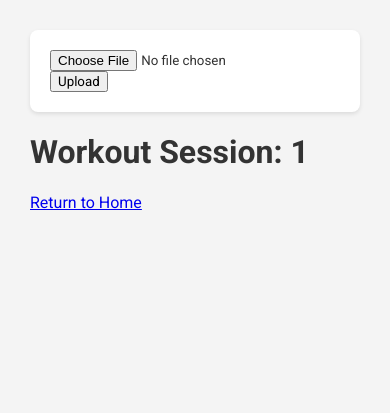
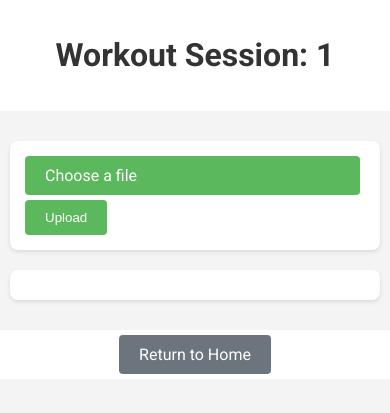
Before and after one commit to zhangmatt/gym, a Flask app: page /workout-session/1 in a window 390 px wide. Shown: the top 413 px of the page. Run offline with Flask 3, Linux system fonts and the light colour scheme; some libraries are stand-ins or nearby versions.

Commit message:
added delete buttons

```diff
--- a/app.py
+++ b/app.py
@@ -2,14 +2,16 @@
 import os
 from flask import Flask, request, render_template, jsonify, redirect, url_for, flash
 from werkzeug.utils import secure_filename
+from flask_wtf.csrf import CSRFProtect
 
 # Create a Flask application instance
 # '__name__' is a special variable that gets as value the name of the Python script
-app = Flask(__name__)
+app = Flask(__name__, static_folder='static')
+app.config['SECRET_KEY'] = 'poopy123megan'  # Make sure to set a secure secret key
 
 # Configure the maximum upload size (e.g., 16MB) and upload folder
 app.config['MAX_CONTENT_LENGTH'] = 16 * 1024 * 1024
-app.config['UPLOAD_FOLDER'] = 'uploads/'
+app.config['UPLOAD_FOLDER'] = 'static/uploads/'
 
 # Ensure the upload folder exists
 if not os.path.exists(app.config['UPLOAD_FOLDER']):
@@ -39,15 +41,12 @@ def upload_file():
         if file and allowed_file(file.filename):
             filename = secure_filename(file.filename)
             file_path = os.path.join(app.config['UPLOAD_FOLDER'], filename)
-            try:
-                file.save(file_path)
-            except IOError as e:
-                # Log the error and inform the user
-                print(f"Error saving file: {e}")
-                flash('Error saving file.')
-                return redirect(request.url)
-            return redirect(url_for('home'))
+            file.save(file_path)
+            # Render a template showing the uploaded image
+            image_url = url_for('static', filename=os.path.join('uploads', filename))
+            return render_template('display_image.html', image_url=image_url)
     return render_template('upload.html')
+
 
 # Define a route for the homepage, which can handle both GET and POST requests
 @app.route('/', methods=['GET', 'POST'])
@@ -64,33 +63,56 @@ def home():
             workout_sessions[session_title] = []
         workout_sessions[session_title].append(workout)
 
-    # Ensure that 'workout_sessions' is passed to the template
-    files = os.listdir(app.config['UPLOAD_FOLDER']) if os.path.exists(app.config['UPLOAD_FOLDER']) else []
-    return render_template('home.html', files=files, workout_sessions=workout_sessions)
+        print("Added workout:", workout)  # Print workout to verify data
+
+    return render_template('home.html', workout_sessions=workout_sessions)
 
 
 @app.route('/start-workout/<session_title>', methods=['GET'])
+def start_workout(session_title):
+    # Assuming you have all necessary data loaded or calculated
+    # Redirect to the workout session page with the session data
+    return redirect(url_for('workout_session', session_title=session_title))
 
-def start_workout(session_title):
-    session_workouts=workout_sessions.get(session_title,[])
-    return jsonify(session_workouts)
 
-@app.route('/workout-session/<session_title>')
+@app.route('/workout-session/<session_title>', methods=['GET', 'POST'])
+@app.route('/workout-session/<session_title>', methods=['GET', 'POST'])
 def workout_session(session_title):
     workouts = workout_sessions.get(session_title, [])
+    # Check for additional POST handling if needed
+    if request.method == 'POST' and 'file' in request.files:
+        file = request.files['file']
+        if file.filename != '' and allowed_file(file.filename):
+            filename = secure_filename(file.filename)
+            file_path = os.path.join(app.config['UPLOAD_FOLDER'], filename)
+            file.save(file_path)
+            image_url = url_for('static', filename='uploads/' + filename)
+            flash('File successfully uploaded')
+
     return render_template('workout_session.html', session_title=session_title, workouts=workouts)
 
-@app.route('/delete-session/<session_title>')
+
+@app.route('/delete-session/<session_title>', methods=['POST'])
 def delete_session(session_title):
     if session_title in workout_sessions:
         del workout_sessions[session_title]  # Delete the entire session
+        flash('Session deleted successfully')
+    else:
+        flash('Session not found', 'error')
     return redirect(url_for('home'))  # Redirect back to the home page after deletion
 
+
 @app.route('/delete-workout/<session_title>/<int:workout_index>')
-def delete_workout(session_title, workout_index):
-    if session_title in workout_sessions and workout_index < len(workout_sessions[session_title]):
-        workout_sessions[session_title].pop(workout_index)  # Remove the workout by index
-    return redirect(url_for('home'))  # Redirect back to the home page after deletion
+@app.route('/delete-exercise/<session_title>/<int:exercise_index>', methods=['POST'])
+def delete_exercise(session_title, exercise_index):
+    if session_title in workout_sessions and 0 <= exercise_index < len(workout_sessions[session_title]):
+        del workout_sessions[session_title][exercise_index]
+        # Optionally, flash a message to confirm deletion
+        flash('Exercise deleted successfully', 'success')
+    else:
+        flash('Exercise could not be found', 'error')
+    return redirect(url_for('workout_session', session_title=session_title))
+
 
 
 # Check if the script is executed as the main program
--- a/static/styles.css
+++ b/static/styles.css
@@ -1,86 +1,295 @@
-
-html, body, p, h1, h2, h3, h4, h5, h6, button, input, textarea {
+html, body {
     font-family: 'Roboto', sans-serif;
+    margin: 0;
+    padding: 0;
+    background-color: #f4f4f4;
+    color: #333;
 }
 
-body {
-    background-color: #f4f4f4;
-    margin: 20px;
-    color: #333;
+header, footer {
+    background-color: #ffffff;
+    padding: 20px;
+    text-align: center;
+}
+
+main {
+    padding: 20px;
+}
+
+.form-section, .sessions {
+    background: #fff;
+    padding: 20px;
+    margin-bottom: 20px;
+    border-radius: 8px;
+    box-shadow: 0 2px 4px rgba(0,0,0,0.1);
+}
+
+.form-group {
+    margin-bottom: 10px;
+}
+
+label {
+    display: block;
+    margin-bottom: 5px;
+}
+
+input[type="text"], input[type="number"] {
+    width: calc(100% - 22px);
+    padding: 10px;
+    margin-bottom: 10px;
+    border: 1px solid #ddd;
+    border-radius: 4px;
+}
+
+.btn {
+    display: inline-block;
+    background-color: #4CAF50;
+    color: white;
+    padding: 10px 20px;
+    text-decoration: none;
+    border-radius: 5px;
+    cursor: pointer;
+}
+
+.btn:hover {
+    background-color: #45a049;
+}
+
+ul {
+    list-style: none;
+    padding: 0;
+}
+
+li {
+    padding: 10px;
+    border-radius: 5px;
+    background: #f9f9f9;
+    margin-bottom: 8px;
+    box-shadow: 0 1px 3px rgba(0,0,0,0.1);
+}
+
+li:hover {
+    background-color: #e9e9e9;
+}
+
+article {
+    margin-bottom: 20px;
 }
 
 h1, h2, h3 {
     color: #333;
 }
 
-form {
-    background: #fff;
+a {
+    color: #0066cc;
+    text-decoration: none;
+}
+
+a:hover {
+    text-decoration: underline;
+}
+
+@media (max-width: 768px) {
+    header, footer {
+        padding: 15px;
+    }
+
+    main {
+        padding: 10px;
+    }
+
+    .form-section, .sessions {
+        padding: 15px;
+        margin-bottom: 10px;
+    }
+
+    input[type="text"], input[type="number"], input[type="date"], .btn {
+        width: 100%;
+        box-sizing: border-box; /* Ensures padding doesn't affect width */
+    }
+
+    .btn {
+        width: auto; /* Keeps button size according to content */
+    }
+}
+
+* {
+    box-sizing: border-box;
+}
+body {
+    font-family: 'Roboto', sans-serif;
+    margin: 0;
+    padding: 0;
+    background-color: #f4f4f4;
+    color: #333;
+}
+header, footer {
+    background-color: #ffffff;
+    text-align: center;
     padding: 20px;
+    margin-bottom: 20px;
+}
+.main {
+    padding: 20px;
+}
+.upload-form, .workouts {
+    background: white;
+    padding: 20px;
+    margin-bottom: 20px;
     border-radius: 8px;
     box-shadow: 0 2px 4px rgba(0,0,0,0.1);
 }
-
-input[type="text"], input[type="number"], input[type="date"] {
-    padding: 10px;
-    margin: 10px 0;
-    border: 1px solid #ddd;
+.file-input {
+    display: none; /* Hide the default file input */
+}
+.file-label, .upload-btn {
+    background-color: #5cb85c;
+    color: white;
+    padding: 10px 20px;
+    text-decoration: none;
+    border: none;
+    cursor: pointer;
     border-radius: 4px;
-    display: block;
-    width: 95%;
+    margin-right: 5px;
 }
 
-button {
-    background-color: #5cb85c;
+.file-label:hover, .upload-btn:hover {
+    background-color: #4cae4c;
+}
+
+.workout {
+    border: 1px solid #ddd;
+    padding: 15px;
+    margin-top: 10px;
+    border-radius: 5px;
+    box-shadow: 0 2px 5px rgba(0, 0, 0, 0.1);
+}
+
+.weight-input, #timer {
+    width: 100%;
+    padding: 8px;
+    margin-top: 5px;
+    border-radius: 4px;
+    border: 1px solid #ccc;
+}
+
+.complete-btn {
+    background-color: #007bff;
+    border-color: #007bff;
+    color: white;
+    padding: 10px 15px;
+    border-radius: 4px;
+    margin-top: 10px;
+    width: 100%;
+    font-size: 16px;
+}
+
+.complete-btn:hover {
+    background-color: #0056b3;
+    border-color: #0056b3;
+}
+
+.timer {
+    color: #d9534f;
+    font-size: 16px;
+    margin-top: 10px;
+    padding: 10px;
+    background-color: #f8f9fa;
+    text-align: center;
+    border-radius: 4px;
+}
+
+.home-link {
+    background-color: #6c757d;
+    color: white;
+    padding: 10px 20px;
+    text-decoration: none;
+    border-radius: 4px;
+    font-size: 16px;
+}
+
+.home-link:hover {
+    background-color: #5a6268;
+}
+
+@media (max-width: 768px) {
+    header, footer {
+        padding: 15px;
+    }
+
+    .main, .upload-form, .workouts {
+        padding: 15px;
+    }
+
+    .form-group {
+        margin-bottom: 15px;
+    }
+
+    .weight-input, #timer, .complete-btn, .home-link {
+        width: 100%;
+        box-sizing: border-box;
+    }
+}
+
+.uploaded-image{
+    max-width: 100%;
+    height: auto;
+    display: block;
+    margin: 0 auto;
+}
+
+.delete-btn {
+    background-color: #ff4d4d;
     color: white;
     border: none;
-    padding: 10px 20px;
-    text-transform: uppercase;
-    letter-spacing: 1px;
+    padding: 5px 10px;
     border-radius: 4px;
     cursor: pointer;
 }
 
-button:hover {
-    background-color: #4cae4c;
+.delete-btn:hover {
+    background-color: #ff0000;
 }
 
-ul {
-    list-style-type: none;
-    padding: 0;
+.delete-session-btn {
+    background-color: #ff6347; /* Tomato red for a warning effect */
+    color: white;
+    border: none;
+    padding: 8px 16px;
+    margin-top: 5px;
+    margin-left: 10px; /* Slight separation from session title */
+    cursor: pointer;
+    font-weight: bold;
+    border-radius: 4px;
+    text-transform: uppercase;
 }
 
-li {
-    background: #fff;
-    margin-top: 8px;
-    padding: 10px;
-    border-radius: 5px;
-    box-shadow: 0 2px 4px rgba(0,0,0,0.1);
+.delete-session-btn:hover {
+    background-color: #e53e3e; /* Darker shade on hover */
 }
 
-#timer {
-    font-size: 20px;
-    color: #d9534f;  /* Red color to emphasize the timer */
-    margin: 10px 0;
+.delete-session-btn:focus {
+    outline: none; /* Removes the default focus outline */
+    box-shadow: 0 0 0 2px rgba(255,99,71,0.5); /* Adds a soft glow effect */
 }
 
-#workout div {
-    margin-bottom: 20px;
+/* Optional: Responsive adjustments */
+@media (max-width: 768px) {
+    .delete-session-btn {
+        padding: 6px 12px;
+        font-size: 0.9em;
+    }
 }
 
-a.delete-link {
-    color: #ff6347;  /* Tomato red for delete links */
+.start-session-btn {
+    background-color: #4CAF50; /* Green background */
+    color: white;
+    padding: 6px 12px;
+    text-decoration: none; /* Removes underline from link */
+    border-radius: 4px;
+    margin-left: 10px; /* Space from the delete button */
 }
 
-a.delete-link:hover {
-    text-decoration: underline;
+.start-session-btn:hover {
+    background-color: #45a049; /* Slightly darker green on hover */
 }
-
-@media (max-width: 768px) {
-    body {
-        padding: 10px;
-    }
-
-    input[type="text"], input[type="number"], input[type="date"], button {
-        width: 100%;
-    }
-}
--- a/templates/workout_session.html
+++ b/templates/workout_session.html
@@ -4,7 +4,7 @@
     <link href="https://fonts.googleapis.com/css2?family=Roboto:wght@400;500;700&display=swap" rel="stylesheet">
     <meta charset="UTF-8">
     <meta name="viewport" content="width=device-width, initial-scale=1.0">
-    <title>Workout Session</title>
+    <title>Workout Session: {{ session_title }}</title>
     <link rel="stylesheet" type="text/css" href="{{ url_for('static', filename='styles.css') }}">
     <script src="https://code.jquery.com/jquery-3.6.0.min.js"></script>
     <script>
@@ -22,51 +22,57 @@
                 if (--timer < 0) {
                     clearInterval(interval);
                     display.textContent = "Rest over!";
-                    // Optionally, you can enable the "Complete Set" button again or make other UI adjustments
+                    document.getElementById('next-set').disabled = false; // Enable the next set button
                 }
             }, 1000);
         }
 
-        function completeSet(button) {
-            var workoutDiv = button.closest('div');
-            var restPeriod = workoutDiv.dataset.rest;
-            var index = workoutDiv.dataset.index;
-            var weight = document.getElementById('weight' + index).value;
+        function completeSet(button, index) {
+        var restPeriod = document.getElementById('rest' + index).value; // Ensure this ID exists
+        var weight = document.getElementById('weight' + index).value; // Ensure this ID exists
+        var display = document.getElementById('timer' + index); // Ensure this ID exists
+
+        if (restPeriod && weight && display) {
             alert('Completed set with ' + weight + 'kg');
+            startTimer(parseInt(restPeriod), display);
+            button.disabled = true; // Disable button during the rest period
+        } else {
+            console.error("Error: Missing elements or values."); // Helps identify missing elements
+        }
+}
 
-            var display = document.getElementById('timer' + index);
-            startTimer(parseInt(restPeriod), display);
-            button.disabled = true;  // Disable button during the rest period
-        }
     </script>
 </head>
 <body>
-
-    <form method="post" action="{{ url_for('upload_file') }}" enctype="multipart/form-data">
-        <input type="file" name="file">
-        <input type="submit" value="Upload">
+    <header>
+        <h1>Workout Session: {{ session_title }}</h1>
+    </header>
+    <main>
+        <section>
+            <form method="post" action="" enctype="multipart/form-data" class="upload-form">
+                <input type="file" name="file" id="file-upload" class="file-input">
+                <label for="file-upload" class="file-label">Choose a file</label>
+                <button type="submit" class="upload-btn">Upload</button>
             </form>
-
-    {% for file in files %}
-        {% if file.endswith(('png', 'jpg', 'jpeg', 'gif')) %}
-            <img src="{{ url_for('static', filename='uploads/' + file) }}" alt="Motivational Image">
-        {% elif file.endswith(('mp4', 'avi')) %}
-            <video controls src="{{ url_for('static', filename='uploads/' + file) }}"></video>
+            {% if image_url %}
+                <img src="{{ image_url }}" alt="Uploaded Image" class="uploaded-image">
             {% endif %}
-    {% endfor %}
-
-    <h1>Workout Session: {{ session_title }}</h1>
-
-    <a href="{{ url_for('home') }}" class="button">Return to Home</a>
-
+        </section>
+        <section class="workouts">
             {% for workout in workouts %}
-        <div id="workout{{ loop.index }}" data-index="{{ loop.index }}" data-rest="{{ workout.rest }}">
+                <div class="workout" data-index="{{ loop.index }}" id="workout{{ loop.index }}">
                     <h2>{{ workout.exercise }}</h2>
-            <p>Sets: {{ workout.sets }} | Reps: {{ workout.reps }} | Rest: {{ workout.rest }}s</p>
-            <input type="number" id="weight{{ loop.index }}" placeholder="Enter weight">
-            <button onclick="completeSet(this)">Complete Set</button>
-            <div id="timer{{ loop.index }}">Rest Timer: 00:00</div>
+                    <p>Sets: {{ workout.sets }} | Reps: {{ workout.reps }}</p>
+                    <input type="number" id="weight{{ loop.index }}" class="weight-input" placeholder="Enter weight">
+                    <input type="number" id="rest{{ loop.index }}" class="rest-input" value="{{ workout.rest }}" hidden>
+                    <button onclick="completeSet(this, '{{ loop.index }}')" class="complete-btn">Complete Set</button>
+                    <div id="timer{{ loop.index }}" class="timer">Rest Timer: 00:00</div>
                 </div>
             {% endfor %}
+        </section>
+    </main>
+    <footer>
+        <a href="{{ url_for('home') }}" class="home-link">Return to Home</a>
+    </footer>
 </body>
 </html>
```
Also changed, not shown: templates/home.html (+57 -24 lines), static/uploads/Screenshot_2023-08-18_at_9.23.53_PM.png (added), static/uploads/github.png (added), uploads/Screenshot_2023-08-18_at_9.23.53_PM.png (added), uploads/github.png (added). Lines whose indentation alone changed are shown as unchanged.
